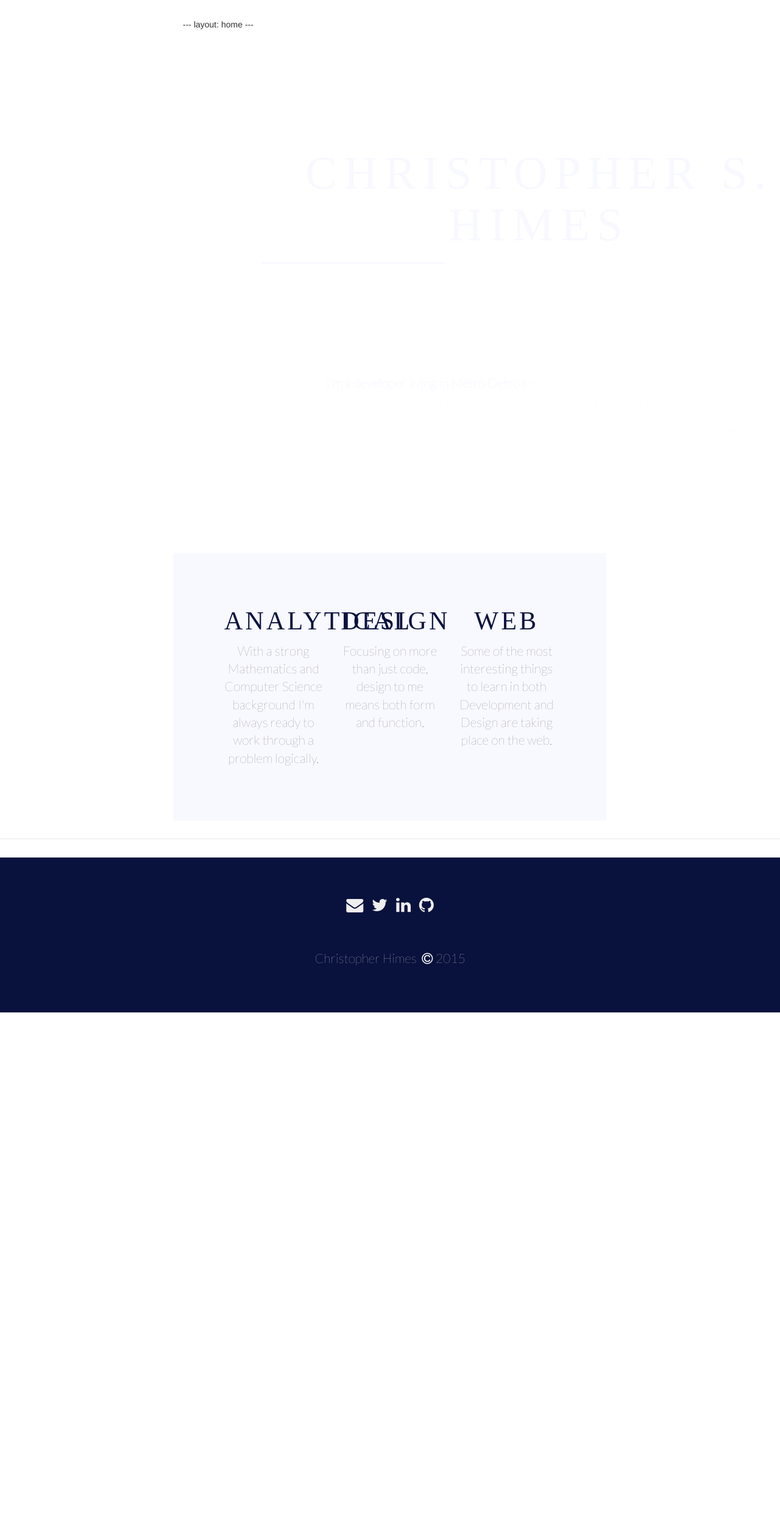
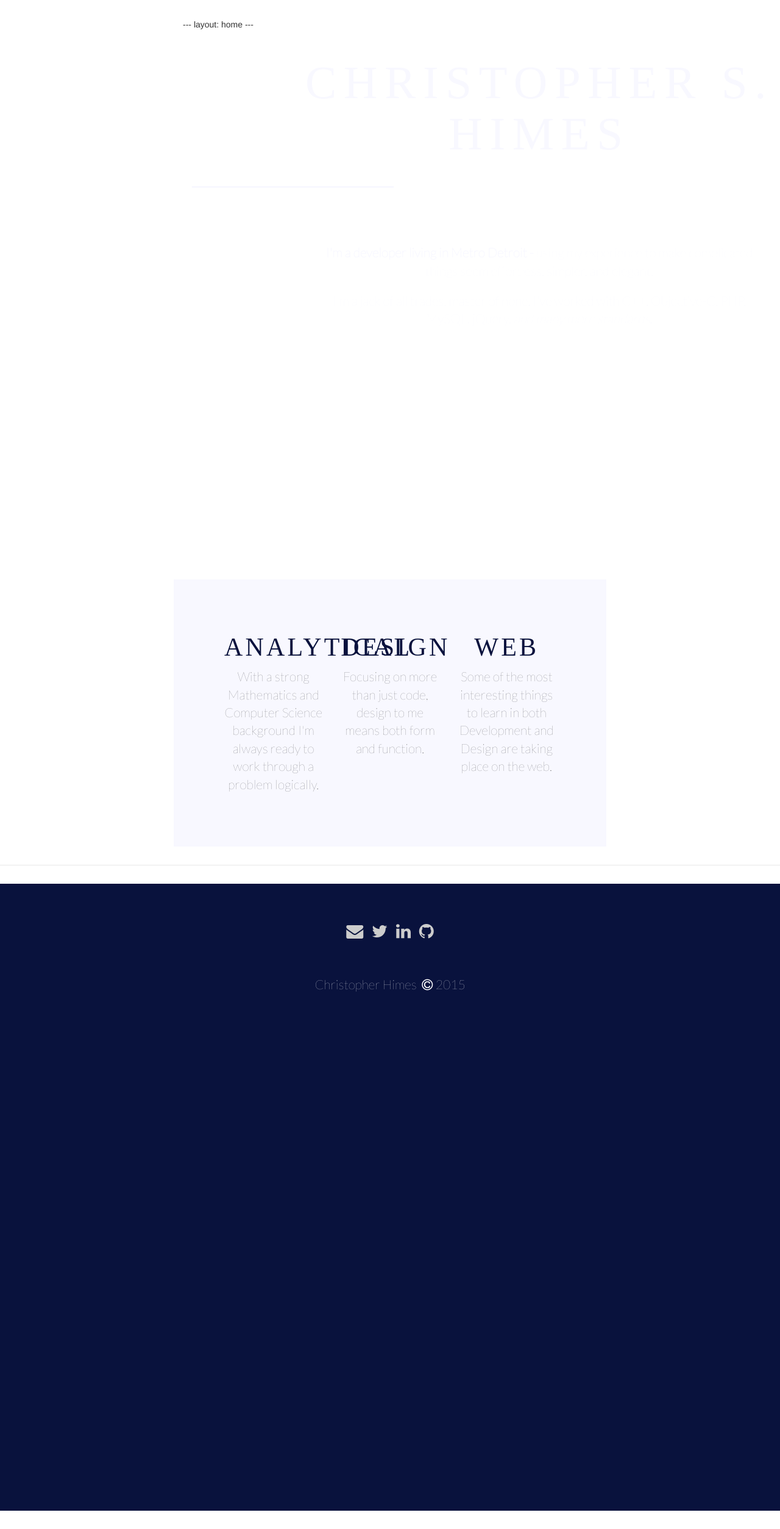
Before and after one commit to christopherhimes/christopherhimes.github.io, a Jekyll site: the page built from index2.html, in a window 1280 px wide. Shown: the whole page at 61% size. Built offline with Jekyll 4.4.1, drawn with Linux system fonts in a browser that asks for light colours; nearby versions of some CDN libraries; some web fonts are replaced; before the commit the page ends 1690 px from its top, so only the background shows below that.

Commit message:
aligned full page header

```diff
--- a/css/style.css
+++ b/css/style.css
@@ -15,6 +15,7 @@ body {
 	font-size: 5.5em;
 	letter-spacing: .15em;
 	color: GhostWhite;
+	padding:2%;
 }
 h2, h3 {
 	font-family: 'Megrim', serif;
@@ -34,7 +35,8 @@ h4 {
 }
 hr {
 	border-top: 3px solid GhostWhite;
-	width: 300px;
+	width: 25%;
+	padding:2%;
 }
 .lead {
 	font-size: 1.5em;
@@ -55,6 +57,96 @@ p {
 .linkColor, a:hover {
 	color: #79aad5;
 }
+/*.full-window {
+	width: 100%;
+	height: 100%;
+	min-height: 100%;
+	padding: 10%;
+	margin-top: 5%;
+}*/
+.vcenter {
+/*    display: inline-block;
+    vertical-align: middle;
+    float: none;*/
+    display: flex;
+    align-items: center;
+}
+.hcenter {
+	justify-content:center;
+}
+.container-content {
+	display: inline-block;
+	vertical-align: middle;
+	float:none;
+	/*top: 50%;*/
+	/*transform: translateY(50%);	*/
+}
+.bio {
+	margin-top: 2%;
+	margin-bottom: 2%;
+	padding-top: 2%;
+	padding-bottom: 10%;
+}
+.featureRow {
+	padding: 10%;
+	margin-top: 0%;
+}
+.white {
+	background: GhostWhite;
+}
+.blue {
+	background: #b0d1f0;
+}
+.contact {
+	background: #FFF;
+	padding: 5%;
+}
+.container {
+  height:100vh;
+  min-height: 100%;
+}
+.whiteText {
+	color: GhostWhite;
+}
+.lightGray {
+	color: #FFF;
+	border-color: #FFF;
+}
+
+.footer {
+	background: #09123d;
+	padding: 5%;
+}
+.btn-warning {
+	background-color: #b0d1f0;
+	border-color: #b0d1f0;
+}
+
+.btn-warning:hover {
+	background-color: #cccccc;
+	border-color: #cccccc;
+}
+#mc_embed_signup {
+	padding: 5%;
+}
+.social {
+/*	padding: 5%;*/
+}
+.social a {
+	padding: 5px;
+	color: #ccc;
+}
+
+.social a:hover{
+	text-decoration: none;
+	color: #888;
+}
+.copy {
+	padding-top:5%;
+}
+
+/**** Media Queries ***/
+
 /* Max Width */
 @media screen and (max-width: 1200px) {
 	h1 {
@@ -115,72 +207,3 @@ p {
 		margin-top: 0%;
 	}
 }
-.full-window {
-	width: 100%;
-	height: 100%;
-	min-height: 100%;
-	padding: 10%;
-	margin-top: 5%;
-}
-.bio {
-	margin-top: 2%;
-	margin-bottom: 2%;
-	padding-top: 2%;
-	padding-bottom: 10%;
-}
-.featureRow {
-	padding: 10%;
-	margin-top: 0%;
-}
-.white {
-	background: GhostWhite;
-}
-.blue {
-	background: #b0d1f0;
-}
-.contact {
-	background: #FFF;
-	padding: 5%;
-}
-.container {
-    height:100%;
-}
-.whiteText {
-	color: GhostWhite;
-}
-.lightGray {
-	color: #FFF;
-	border-color: #FFF;
-}
-
-.footer {
-	background: #09123d;
-	padding: 5%;
-}
-.btn-warning {
-	background-color: #b0d1f0;
-	border-color: #b0d1f0;
-}
-
-.btn-warning:hover {
-	background-color: #cccccc;
-	border-color: #cccccc;
-}
-#mc_embed_signup {
-	padding: 5%;
-}
-.social {
-/*	padding: 5%;*/
-}
-.social a {
-	padding: 5px;
-	color: #eee;
-}
-
-.social a:hover{
-	text-decoration: none;
-	color: #ccc;
-}
-.copy {
-	padding-top:5%;
-}
```
Also changed, not shown: index.html (+7 -9 lines), 3 other files.
